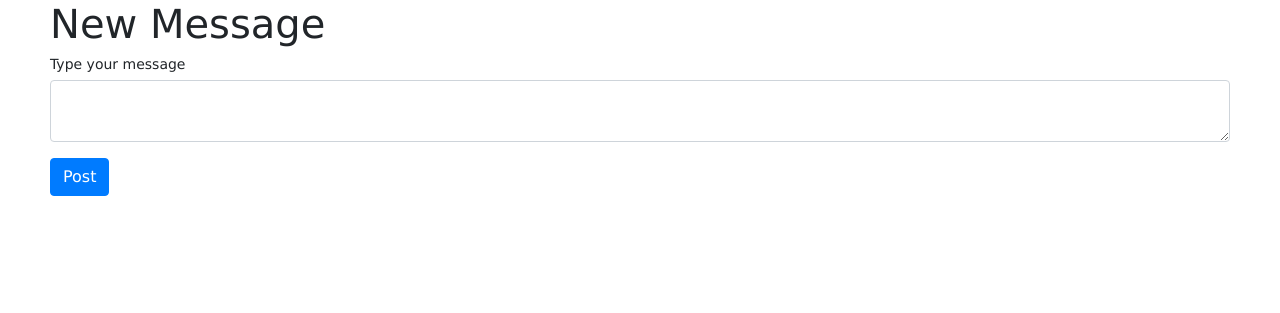
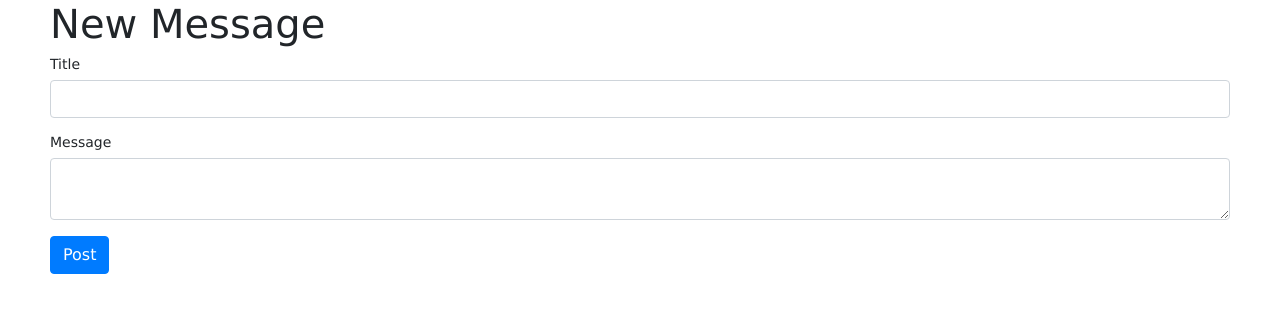
Before and after one commit to Henrique-Sousa/members-only, a Node server app: page /new-message in a window 1280 px wide. Shown: the part 100-413 px from the top of the page. Run offline with Node 20, Linux system fonts and the light colour scheme; the visitor is signed in with stand-in values (Sample User, id 1); some libraries are stand-ins or nearby versions.

Commit message:
add title field

```diff
--- a/views/new-message.pug
+++ b/views/new-message.pug
@@ -6,6 +6,9 @@ block content
 
   form(action="" method="post")
     div.form-group
-      label(for="message") Type your message
+      label(for="title") Title
+      input.form-control(type="text" name="title" id="title" required)
+    div.form-group
+      label(for="message") Message
       textarea.form-control(name="message" id="message" required)
     button.btn.btn-primary(type="submit") Post
```
